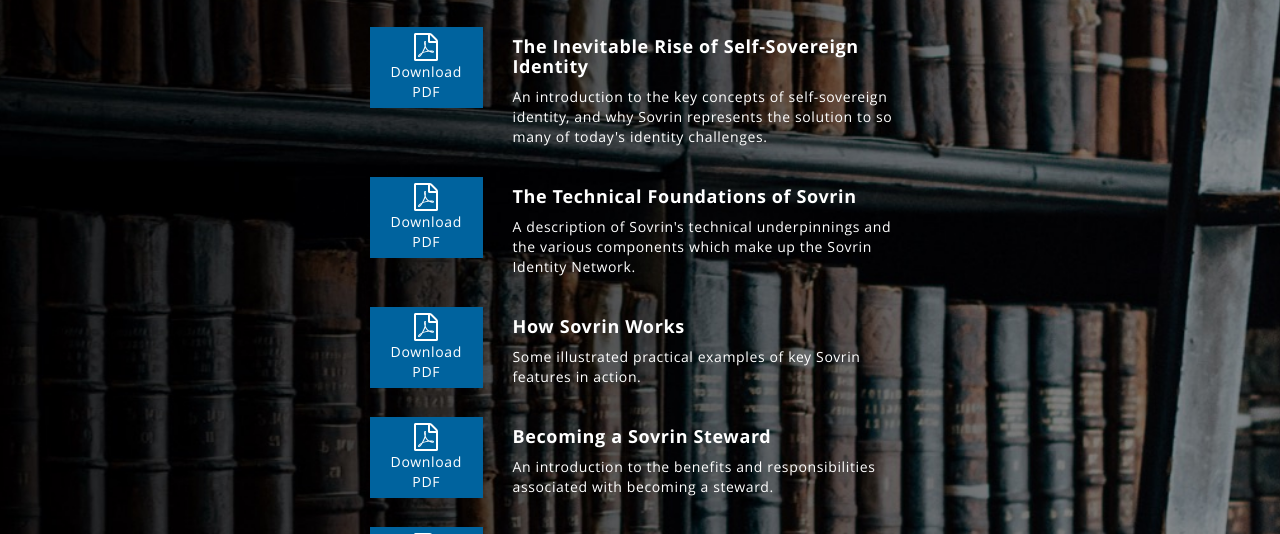
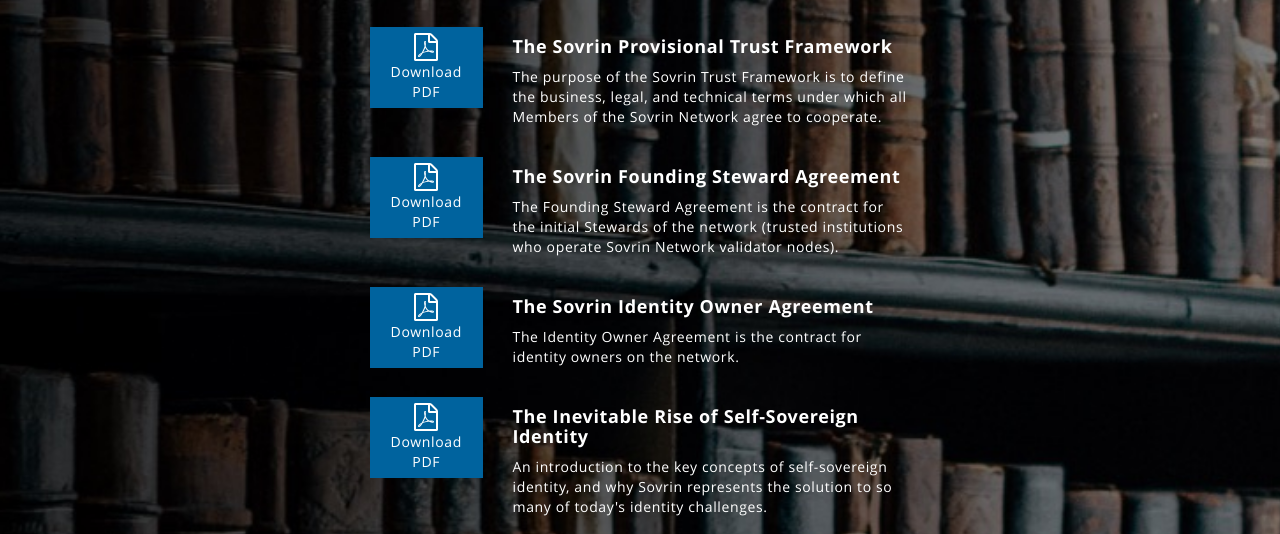
Before and after one commit to sovrin-foundation/sovrin.org, a plain HTML site: page docs.html in a window 1280 px wide. Shown: the part 248-782 px from the top of the page. Drawn offline with Linux system fonts and the light colour scheme.

Commit message:
Added 3 PDF files to docs.html for Sean
Added 3 PDF files to docs.html for Sean

```diff
--- a/docs.html
+++ b/docs.html
@@ -54,6 +54,35 @@
                     This library contains Sovrin Foundation created white papers, research, guides, and links to relevant third-party produced documentation.
                 </p><br/>
             <div class="row">
+                <div class="col-md-3 col-sm-3 col-xs-3">
+                	<a href="/Sovrin Provisional Trust Framework_3-22-17" class="button-blue button-full" target="_blank"><i class="fa fa-file-pdf-o fa-2x" aria-hidden="true"></i><br/>Download PDF</a>
+                </div>
+                <div class="col-md-9 col-sm-9 col-xs-9 text-left">
+                	<h4>The Sovrin Provisional Trust Framework</h4>
+               	  <p>The purpose of the Sovrin Trust Framework is to define the business, legal, and technical terms under which all Members of the Sovrin Network agree to cooperate.</p>
+                </div>
+            </div>
+            </br>
+               <div class="row">
+                <div class="col-md-3 col-sm-3 col-xs-3"><a href="/Sovrin Founding Steward Agreement_3-22-17.pdf" class="button-blue button-full" target="_blank"><em class="fa fa-file-pdf-o fa-2x" aria-hidden="true"></em><br>
+                 Download PDF</a></div>
+                <div class="col-md-9 col-sm-9 col-xs-9 text-left">
+                  <h4>The Sovrin Founding Steward Agreement</h4>
+                  <p>The Founding Steward Agreement is the contract for the initial Stewards of the network (trusted institutions who operate Sovrin Network validator nodes).</p>
+                </div>
+            </div>
+            </br>
+               <div class="row">
+                <div class="col-md-3 col-sm-3 col-xs-3">
+                	<a href="/Sovrin Founding Steward Agreement_3-22-17.pdf" class="button-blue button-full" target="_blank"><i class="fa fa-file-pdf-o fa-2x" aria-hidden="true"></i><br/>Download PDF</a>
+                </div>
+                <div class="col-md-9 col-sm-9 col-xs-9 text-left">
+                  <h4>The Sovrin Identity Owner Agreement</h4>
+                  <p>The Identity Owner Agreement is the contract for identity owners on the network.</p>
+                </div>
+            </div>
+            </br>
+               <div class="row">
                 <div class="col-md-3 col-sm-3 col-xs-3">
                 	<a href="/The Inevitable Rise of Self-Sovereign Identity.pdf" class="button-blue button-full" target="_blank"><i class="fa fa-file-pdf-o fa-2x" aria-hidden="true"></i><br/>Download PDF</a>
                 </div>
```
Also changed, not shown: 3 other files.
